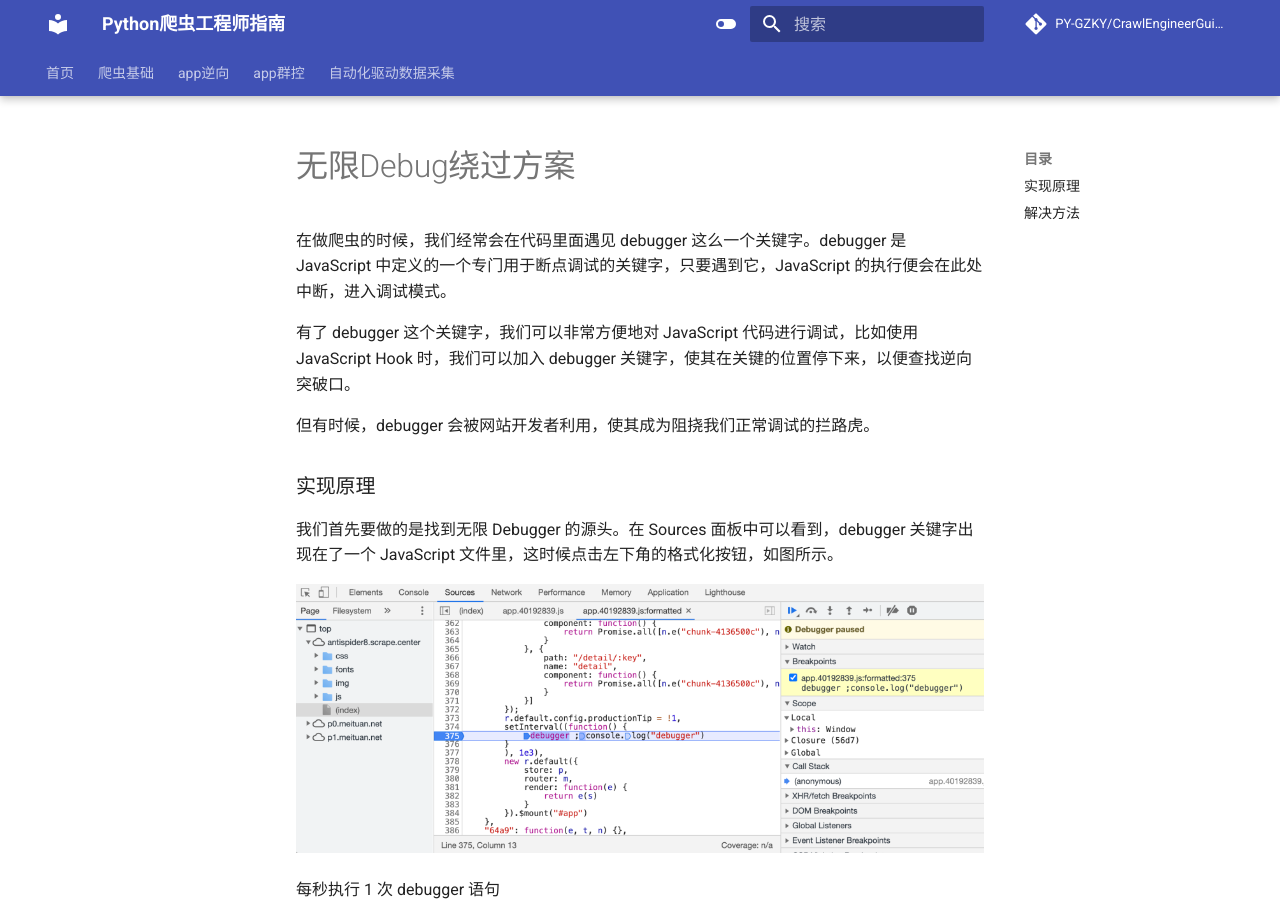
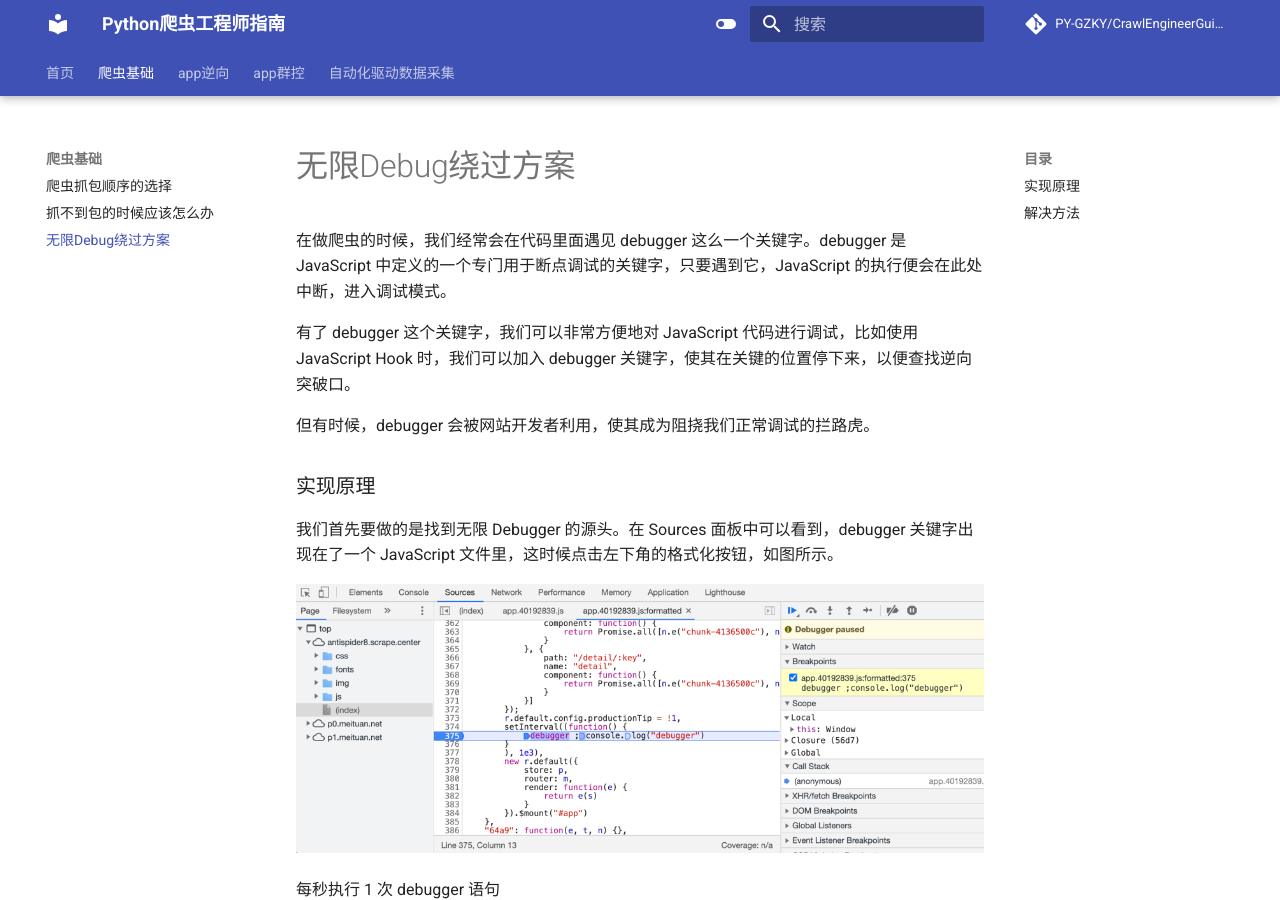
Before and after one commit to PY-GZKY/CrawlEngineerGuide, an MkDocs documentation site: the page built from docs/无限Debug绕过方案.md, in a window 1280 px wide and 900 px high. Built offline with MkDocs 1.6.1 and Material for MkDocs 9.7.7, drawn with Linux system fonts in a browser that asks for light colours; comment, search, counter and statistics services are not loaded.

Commit message:
Update mkdocs.yml

```diff
--- a/mkdocs.yml
+++ b/mkdocs.yml
@@ -70,6 +70,7 @@ nav:
   - 爬虫基础:
       - 爬虫抓包顺序的选择: 爬虫抓包顺序的选择.md
       - 抓不到包的时候应该怎么办: 抓不到包的时候应该怎么办.md
+      - 无限Debug绕过方案: 无限Debug绕过方案.md
 
   - app逆向:
       - app爬虫的一般流程: app爬虫的一般流程.md
```
